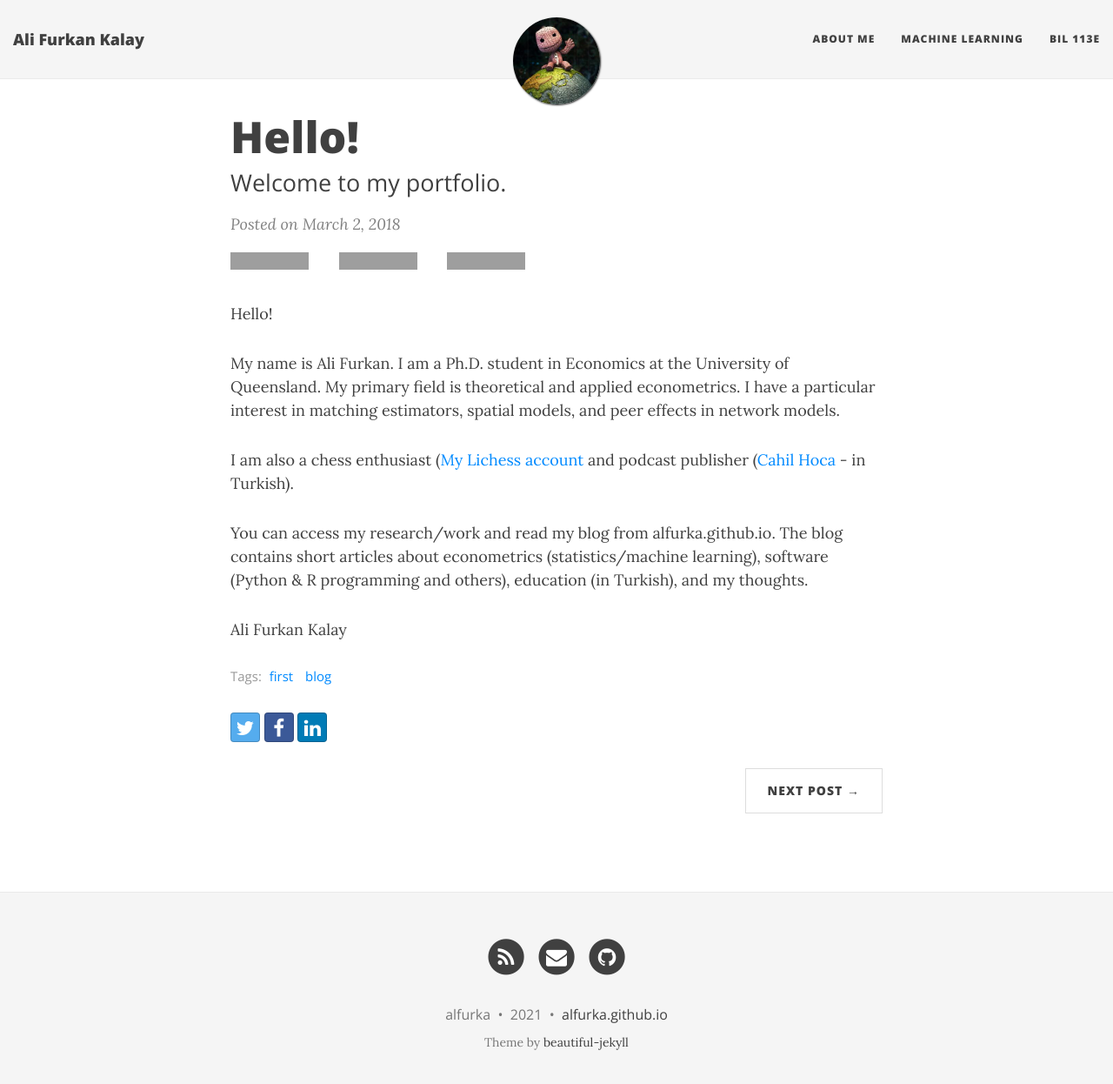
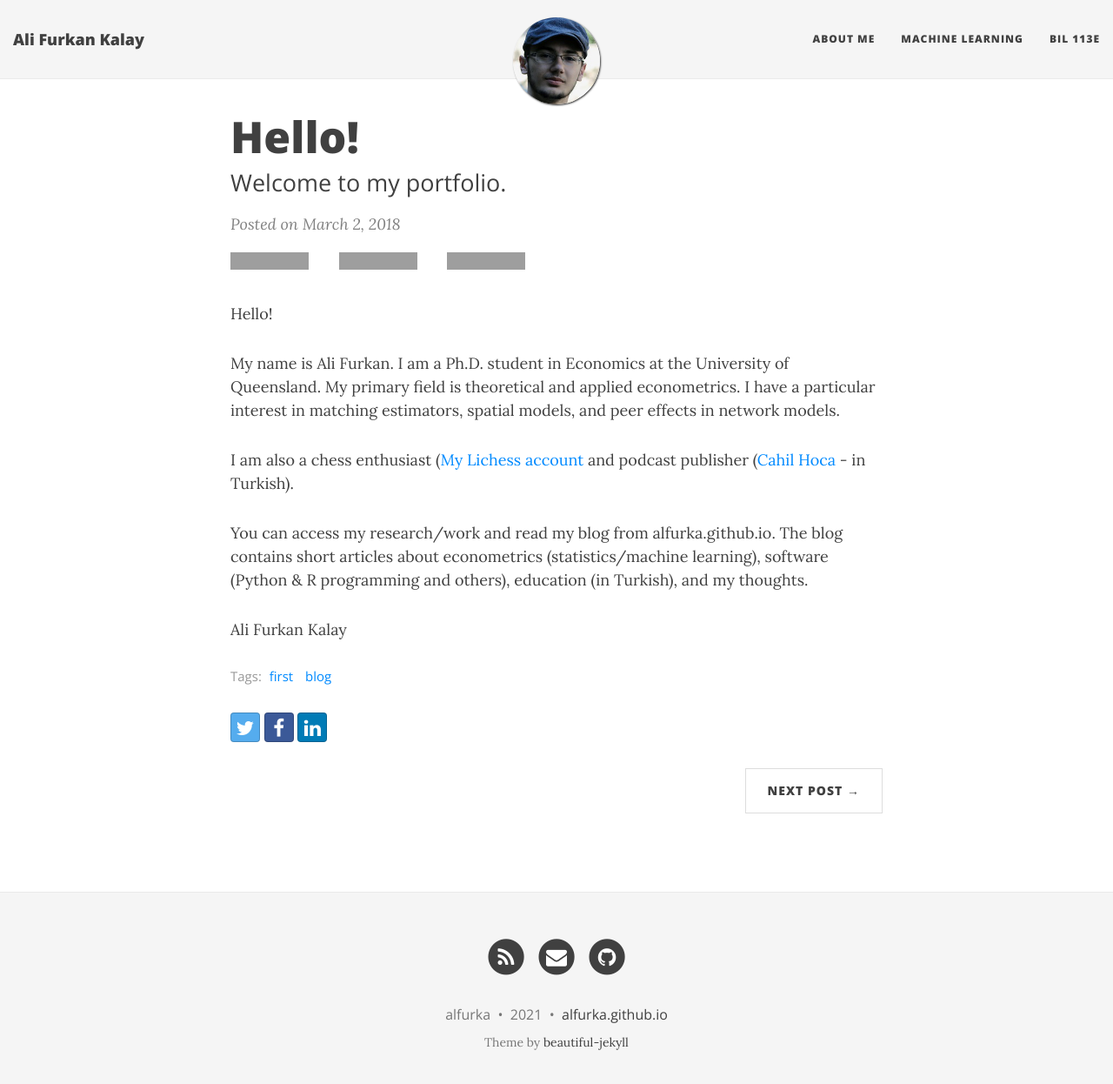
Before and after one commit to alfurka/alfurka.github.io, a Jekyll site: the page built from _posts/2018-03-02-first-post.md, in a window 1280 px wide and 1259 px high. Shown: the top 1246 px of the window at 87% size. Built offline with Jekyll 4.4.1, drawn with Linux system fonts in a browser that asks for light colours; nearby versions of some CDN libraries; grey boxes are pictures that could not be loaded.

Commit message:
about me update

```diff
--- a/_posts/2018-03-02-first-post.md
+++ b/_posts/2018-03-02-first-post.md
@@ -5,7 +5,7 @@ subtitle: Welcome to my portfolio.
 gh-repo: alfurka/alfurka.github.io
 gh-badge: [star, fork, follow]
 tags: [first, blog]
-image: /img/hello_world.jpeg
+image: /img/avatar.JPG
 lang: en
 ---
 
```
